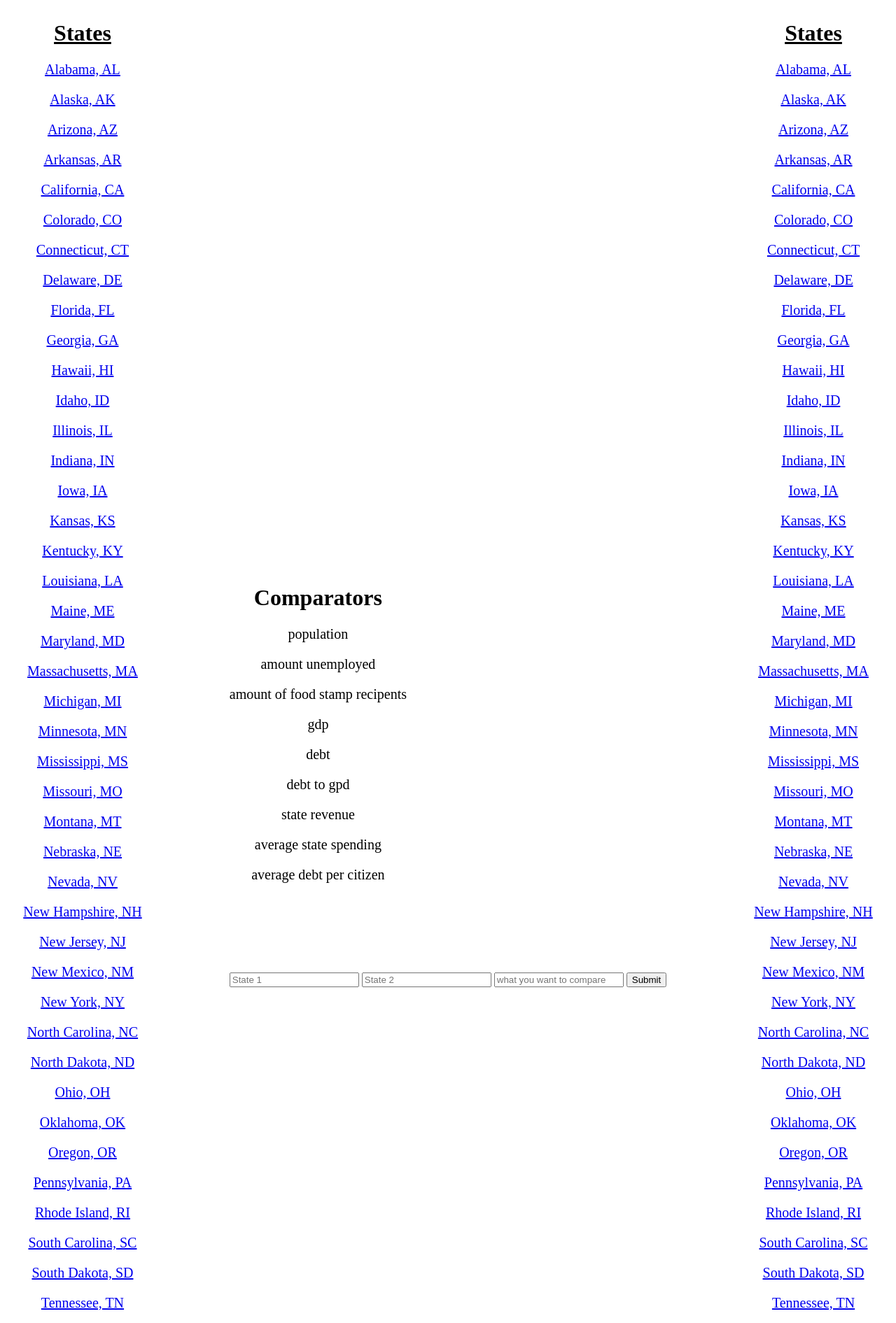
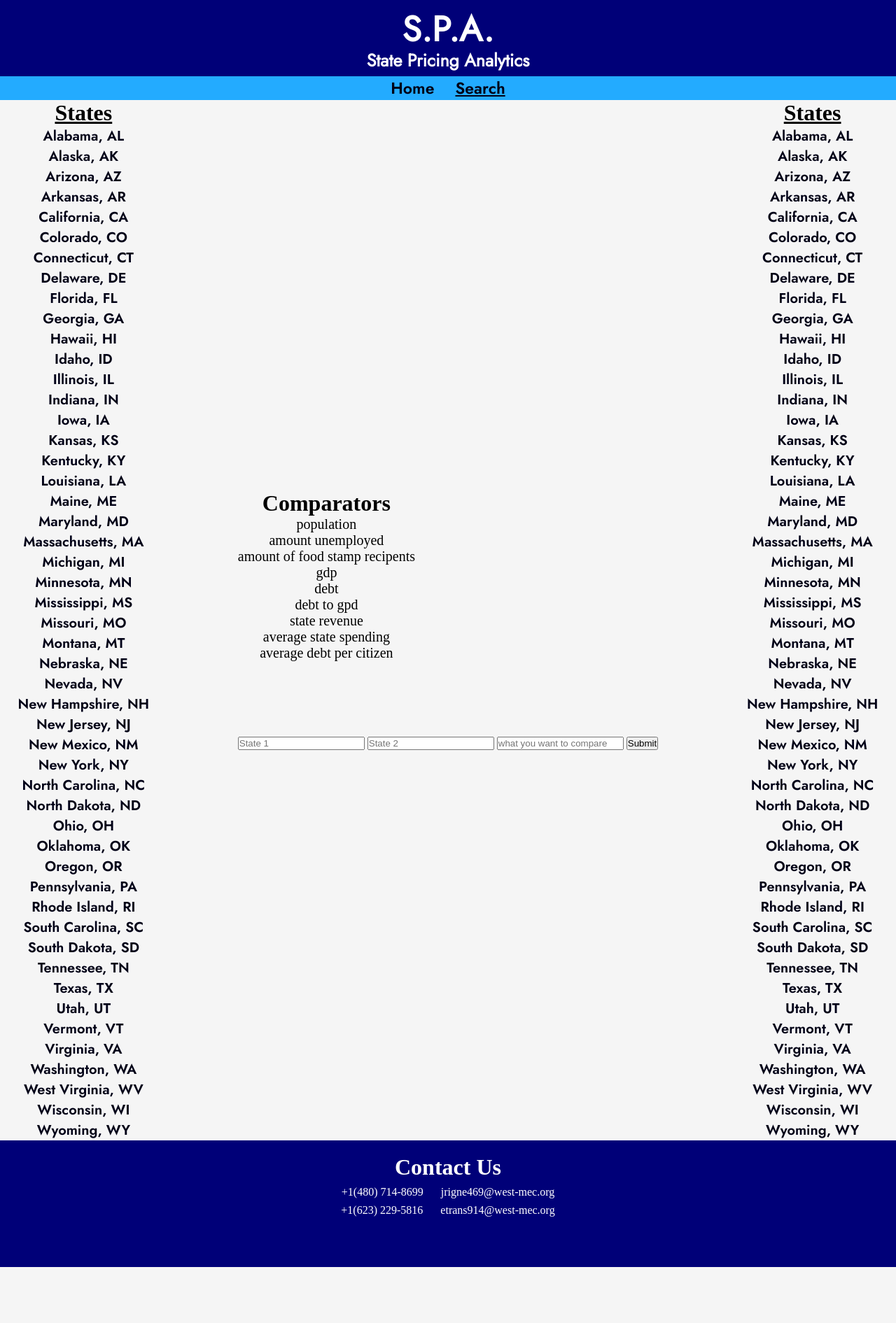
Before and after one commit to JRigney6993-coder/State-Analytics, a plain HTML site: page pages/comparator/compare.html in a window 1280 px wide. Shown: the top 1891 px of the page at 70% size. After the commit the page ends 1811 px from the top, so only its background shows below. Drawn offline with Linux system fonts and the light colour scheme; a web font is replaced by a local one.

Commit message:
Added css and html

```diff
--- a/pages/comparator/compare.css
+++ b/pages/comparator/compare.css
@@ -1,3 +1,72 @@
+* {
+    margin: 0px;
+    padding: 0px;
+
+}
+
+body {
+    background-color: whitesmoke;
+
+}
+header {
+    width: 100%;
+    padding-top: 5px;
+    padding-bottom: 10px;
+    background-color: rgb(0, 0, 120);
+    color: white;
+}
+footer {
+    background-color: rgb(0, 0, 120);
+    padding-top: 20px;
+}
+.title {
+    text-align: center;
+    font-family: jost-regular;
+    font-size: 50px;
+}
+
+.subTitle {
+    font-size: 25px;
+    margin-top: -10px;
+}
+
+.headerLinksContainer {
+    display: flex;
+    justify-content: center;
+    gap: 30px;
+    font-size: 23px;
+    margin-top: -5px;
+    text-decoration: none;
+    background-color: #23abff;
+    color: white;
+}
+.footerTitle {
+    color: white;
+    text-align: center;
+    font-family: rubik-bold;
+}
+.contactUsContainer {
+    color: white;
+    text-align: center;
+    justify-content: center;
+    display: flex;
+    gap: 25px;
+    font-family: rubik-light;
+    margin-top: 8px;
+}
+a {
+    text-decoration: none;
+    color: rgb(0, 0, 23);
+    font-family: jost-semiBold;
+}
+
+a:hover {
+    text-decoration: underline;
+}
+
+#underlineLink {
+    text-decoration: underline;
+}
 .states{
     text-decoration: underline;
 }
@@ -29,3 +98,54 @@ p{
 .comp{
     align-self: flex-start;
 }
+
+@font-face {
+    font-family: jost-regular;
+    src: url(../../Fonts/Jost/static/Jost-Regular.ttf);
+}
+
+@font-face {
+    font-family: jost-medium;
+    src: url(../../Fonts/Jost/static/Jost-Medium.ttf);
+}
+
+@font-face {
+    font-family: jost-thin;
+    src: url(../../Fonts/Jost/static/Jost-Thin.ttf);
+}
+
+@font-face {
+    font-family: jost-semiBold;
+    src: url(../../Fonts/Jost/static/Jost-SemiBold.ttf);
+}
+
+@font-face {
+    font-family: jost-bold;
+    src: url(../../Fonts/Jost/static/Jost-Bold.ttf);
+}
+
+@font-face {
+    font-family: jost-light;
+    src: url(../../Fonts/Jost/static/Jost-Light.ttf);
+}
+
+/* Rubik Fonts */
+@font-face {
+    font-family: rubik-regular;
+    src: url(../../Fonts/rubik/static/Rubik-Regular.ttf);
+}
+
+@font-face {
+    font-family: rubik-light;
+    src: url(../../Fonts/rubik/static/Rubik-Light.ttf);
+}
+
+@font-face {
+    font-family: rubik-bold;
+    src: url(../../Fonts/rubik/static/Rubik-Bold.ttf);
+}
+
+@font-face {
+    font-family: rubik-semiBold;
+    src: url(../../Fonts/rubik/static/Rubik-SemiBold.ttf);
+}
--- a/pages/comparator/compare.html
+++ b/pages/comparator/compare.html
@@ -8,6 +8,22 @@
     <link rel="stylesheet" href="compare.css">
 </head>
 <body>
+    <header>
+        <div class="titleContainer">
+            <h1 class="title">
+                S.P.A.
+                <div class="subTitle">State Pricing Analytics</div>
+            </h1>
+        </div>
+    </header>
+    <div class="headerLinksContainer">
+        <a href="../login/index.html" class="homeLink">
+            Home
+        </a>
+        <a href="../comparator/compare.html" class="searchLink" id="underlineLink">
+            Search
+        </a>
+    </div>
     <div id="main">
         <div class="flexbox">
             <div class="left">
@@ -359,6 +375,31 @@
 
 
     </div>
+    <footer>
+        <h1 class="footerTitle">
+            Contact Us
+        </h1>
+        <div class="contactUsContainer">
+            <span class="footerPhoneNumber">
+                +1(480) 714-8699
+            </span>
+            <span class="footerEmail">
+                jrigne469@west-mec.org
+            </span>
+        </div>
+        <div class="contactUsContainer">
+            <span class="footerPhoneNumber">
+                +1(623) 229-5816
+            </span>
+            <span class="footerEmail">
+                etrans914@west-mec.org
+            </span>
+        </div>
+        <br>
+        <br>
+        <br>
+        <br>
+    </footer>
     <script src="../../scripts/compare.js"></script>
 </body>
 </html>
--- a/pages/login/style.css
+++ b/pages/login/style.css
@@ -14,6 +14,24 @@ header {
     background-color: rgb(0, 0, 120);
     color: white;
 
+}
+footer{
+    background-color:rgb(0, 0, 120);
+    padding-top: 20px;
+}
+.footerTitle{
+    color: white;
+    text-align: center;
+    font-family: rubik-bold;
+}
+.contactUsContainer{
+    color: white;
+    text-align: center;
+    justify-content: center;
+    display: flex;
+    gap: 25px;
+    font-family: rubik-light;
+    margin-top: 8px;
 }
 .title {
     text-align: center;
@@ -61,7 +79,10 @@ header {
     border-left-color: #23abff;
 }
 .goalsParagraph{
-    border-left-color:rgb(255, 111, 0);
+    border-left-color:#23abff;
+}
+.howToParagraph{
+    border-left-color: rgb(255, 111, 0);
 }
 .orangeText{
     color: rgb(255, 111, 0);
```
Also changed, not shown: pages/login/index.html (+48 -3 lines).
